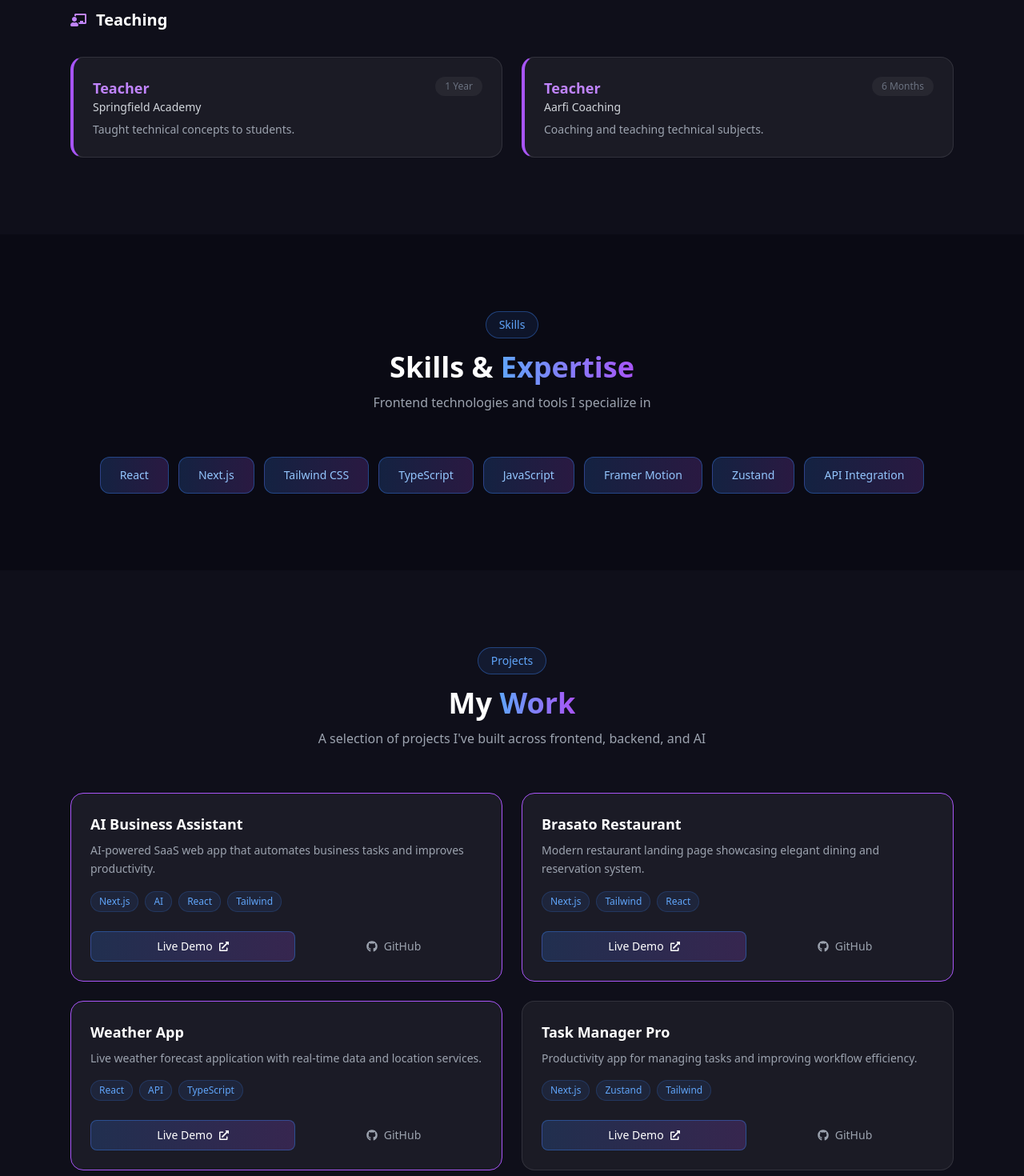
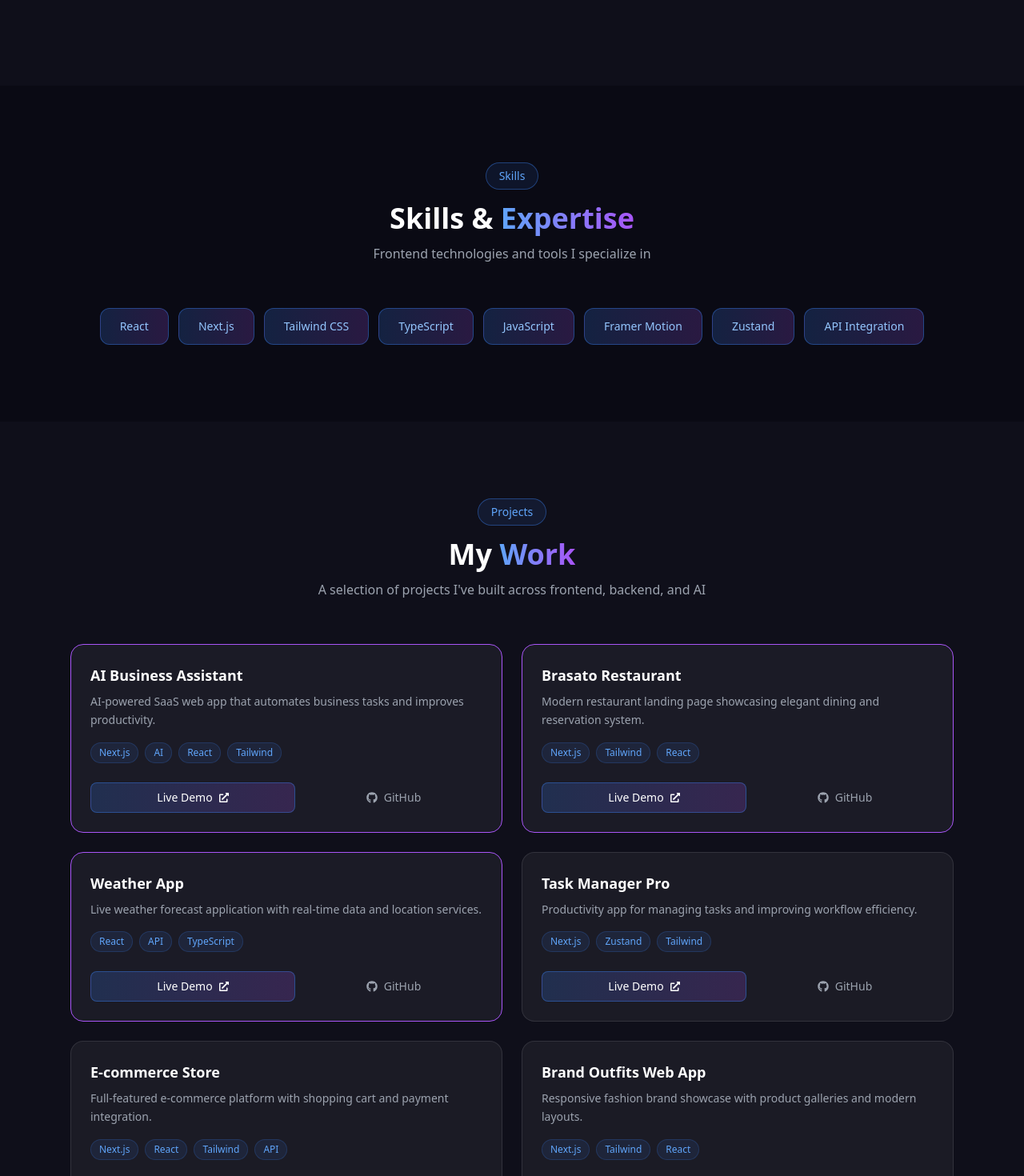
Before and after one commit to sabahatabid/saba-portfolio, a Next.js app: page / in a window 1280 px wide. Shown: the part 2520-3990 px from the top of the page at 80% size. Built offline with nearby package versions, Linux system fonts and the light colour scheme.

Commit message:
first commit

```diff
--- a/app/src/components/Experience.tsx
+++ b/app/src/components/Experience.tsx
@@ -1,7 +1,7 @@
 "use client";
 import React from "react";
 import { motion } from "framer-motion";
-import { FaBriefcase, FaChalkboardTeacher } from "react-icons/fa";
+import { FaBriefcase } from "react-icons/fa";
 
 const experiences = [
   {
@@ -26,21 +26,6 @@ const experiences = [
       "Strengthened technical skills in NLP and chatbot architecture",
       "Awarded Certificate of Top Performance",
     ],
-  },
-];
-
-const teaching = [
-  {
-    role: "Teacher",
-    company: "Springfield Academy",
-    period: "1 Year",
-    description: "Taught technical concepts to students.",
-  },
-  {
-    role: "Teacher",
-    company: "Aarfi Coaching",
-    period: "6 Months",
-    description: "Coaching and teaching technical subjects.",
   },
 ];
 
@@ -104,35 +89,6 @@ const Experience = () => {
           </div>
         </div>
 
-        {/* Teaching Experience */}
-        <div>
-          <div className="flex items-center gap-3 mb-8">
-            <FaChalkboardTeacher className="text-purple-400 text-xl" />
-            <h3 className="text-xl font-semibold text-white">Teaching</h3>
-          </div>
-          <div className="grid grid-cols-1 md:grid-cols-2 gap-6">
-            {teaching.map((t, index) => (
-              <motion.div
-                key={index}
-                className="bg-white/5 border border-white/10 p-6 rounded-2xl border-l-4 border-l-purple-500 hover:bg-white/8 transition-all"
-                initial={{ opacity: 0, x: -40 }}
-                whileInView={{ opacity: 1, x: 0 }}
-                viewport={{ once: true }}
-                transition={{ duration: 0.5, delay: index * 0.15 }}
-              >
-                <div className="flex justify-between items-start mb-2">
-                  <div>
-                    <h4 className="text-lg font-bold text-purple-400">{t.role}</h4>
-                    <p className="text-gray-300 text-sm">{t.company}</p>
-                  </div>
-                  <span className="text-gray-500 text-xs bg-white/5 px-3 py-1 rounded-full">{t.period}</span>
-                </div>
-                <p className="text-gray-400 text-sm">{t.description}</p>
-              </motion.div>
-            ))}
-          </div>
-        </div>
-
       </div>
     </section>
   );
--- a/app/src/components/Project.tsx
+++ b/app/src/components/Project.tsx
@@ -45,11 +45,11 @@ const projects = [
     highlighted: false,
   },
   {
-    title: "Portfolio Website",
-    description: "Personal portfolio showcasing projects, skills, and professional experience.",
-    tags: ["Next.js", "React", "Tailwind", "TypeScript"],
-    liveLink: "https://portfolio-syeda.vercel.app",
-    githubLink: "https://github.com/sabahatabid/portfolio.git",
+    title: "Brand Outfits Web App",
+    description: "Responsive fashion brand showcase with product galleries and modern layouts.",
+    tags: ["Next.js", "Tailwind", "React"],
+    liveLink: "https://brand-hub.vercel.app",
+    githubLink: "https://github.com/sabahatabid/Brand-hub.git",
     highlighted: false,
   },
 ];
```
